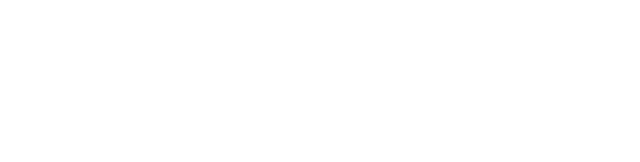
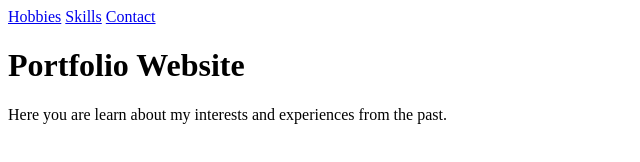
Before and after one commit to ravi-productschool/productschool, a plain HTML site: page index.html in a window 1280 px wide. Shown: the whole page, without its empty margins (0-640 px from the left). Drawn offline with Linux system fonts and the light colour scheme.

Commit message:
Restructured files to make it clean

```diff
--- a/index.html
+++ b/index.html
@@ -1,4 +1,18 @@
 <!DOCTYPE html>
 <html>
-
+    <head>
+        <meta charset="utf-8">
+        <meta name="keyword" content="self,portfolio website">
+        <meta name="viewport" content="width=device-width, initial-scale=1">
+        <link rel="stylesheet" href="css/index.css" type="text/css" />
+    </head>
+    <body>
+        <a href="subpages/hobbies.html">Hobbies</a>
+        <a href="subpages/skills.html">Skills</a>
+        <a href="subpages/contact.html">Contact</a>
+        <h1>Portfolio Website</h1>
+        <p>
+            Here you are learn about my interests and experiences from the past.
+        </p>
+    </body>
 </html>
```
Also changed, not shown: subpages/contact.html (renamed from contact.html, +1 -7 lines), subpages/hobbies.html (renamed from hobbies.html, +1 -1 lines), subpages/skills.html (renamed from skills.html, +1 -1 lines), css/contact.css (added), css/hobbies.css (renamed from hobbies.css), css/index.css (added), css/skills.css (renamed from skills.css).
